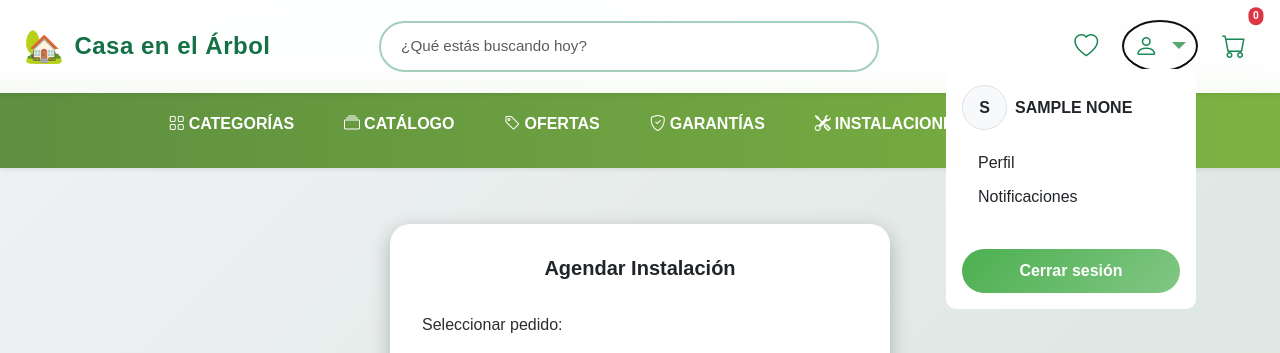
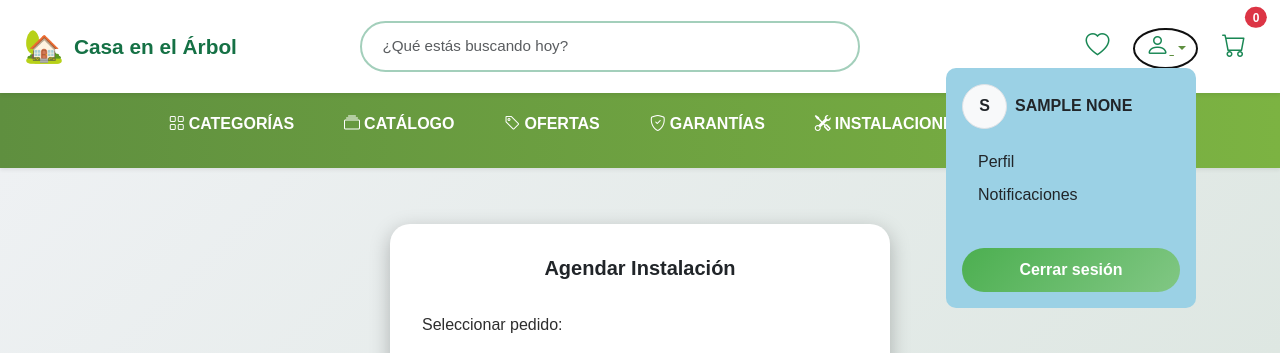
Before and after one commit to Ca3al0/proyecto_Natalia, a Flask app: page /cliente/cliente/instalacion in a window 1280 px wide, after a click that opens the changed part. Shown: the top 353 px of the page. Run offline with Flask 3, Linux system fonts and the light colour scheme; the visitor is signed in with stand-in values (Sample User, id 1); data that the repository does not hold is empty.

Commit message:
Auto-sync: file changes

```diff
--- a/static/css/style.css
+++ b/static/css/style.css
@@ -13,33 +13,6 @@
       overflow-x: hidden;
     }
 
-.navbar-brand {
-  color: #157145 !important;
-  font-weight: 600;
-  letter-spacing: 0.5px;
-}
-
-.nav-icon {
-  font-size: 1.6rem;
-  color: #57a773;
-  transition: color 0.3s ease, transform 0.2s;
-  text-decoration: none;
-}
-
-.nav-icon:hover {
-  color: #157145;
-  transform: scale(1.1);
-}
-
-.dropdown-menu {
-  border: none;
-  border-radius: 10px;
-}
-
-.badge {
-  font-size: 0.65rem;
-  padding: 0.35em 0.45em;
-}
 
 
     .navbar {
@@ -70,6 +43,40 @@
     }
     .btn-login:hover {
       background-color: var(--verde-oscuro);
+    }
+
+     .navbar {
+      background-color: #ffffff !important;
+    }
+
+    .navbar-brand {
+      color: #157145 !important;
+      font-weight: bold;
+      font-size: 1.3rem;
+    }
+
+    .nav-link {
+      color: #157145 !important;
+      transition: color 0.3s ease;
+    }
+
+    .nav-link:hover {
+      color: #57a773 !important;
+    }
+
+    .dropdown-menu {
+      border: none;
+      border-radius: 10px;
+      background-color: #9bd1e5;
+    }
+
+    .dropdown-item:hover {
+      background-color: #6a8eae;
+      color: white !important;
+    }
+
+    .navbar-toggler {
+      border-color: #157145;
     }
 
     .hero {
```
Also changed, not shown: templates/Common/index.html (+15 -13 lines).
